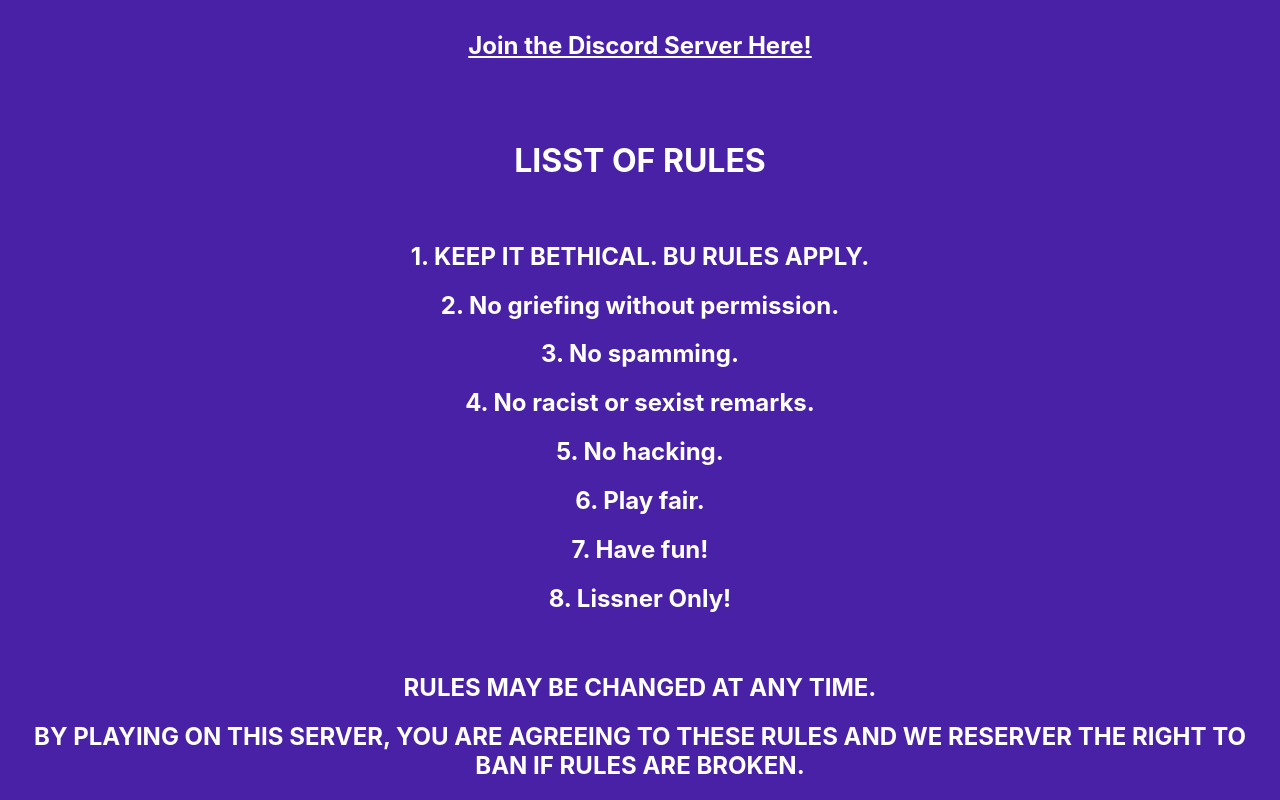
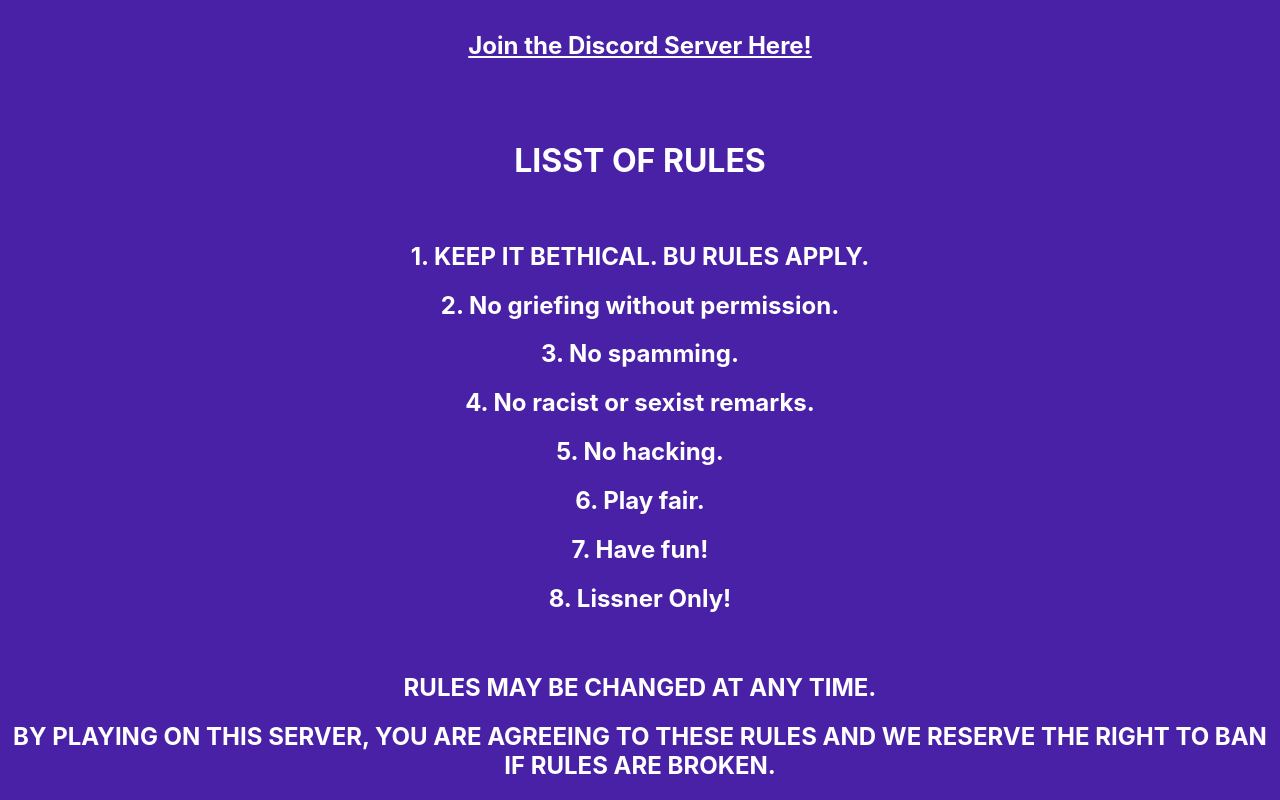
Before and after one commit to kemelby/lisscraft, a plain HTML site: page index.html in a window 1280 px wide. Shown: the part 530-1330 px from the top of the page. Drawn offline with Linux system fonts and the light colour scheme.

Commit message:
Update index.html

```diff
--- a/index.html
+++ b/index.html
@@ -49,6 +49,6 @@
        <h2 style="color:white"><center>8. Lissner Only!</center></h2>
        <br>
        <h2 style="color:white"><center>RULES MAY BE CHANGED AT ANY TIME.</center></h2>
-       <h2 style="color:white"><center>BY PLAYING ON THIS SERVER, YOU ARE AGREEING TO THESE RULES AND WE RESERVER THE RIGHT TO BAN IF RULES ARE BROKEN.</center></h2>
+       <h2 style="color:white"><center>BY PLAYING ON THIS SERVER, YOU ARE AGREEING TO THESE RULES AND WE RESERVE THE RIGHT TO BAN IF RULES ARE BROKEN.</center></h2>
     </body>
 </html>
```
